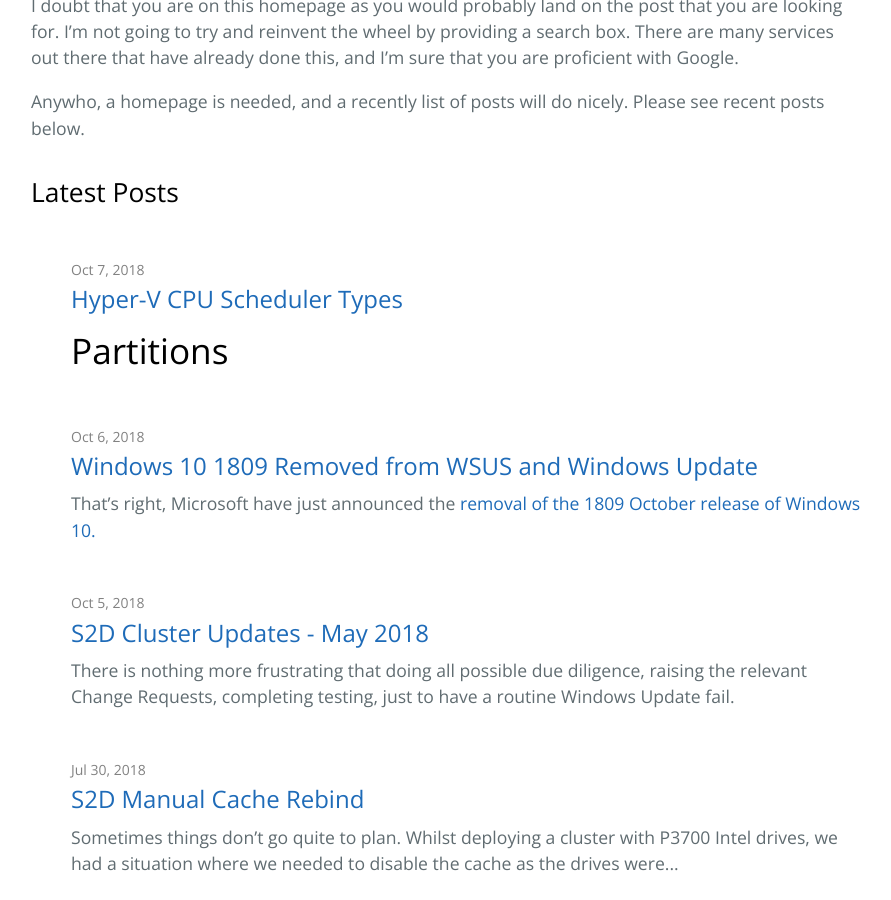
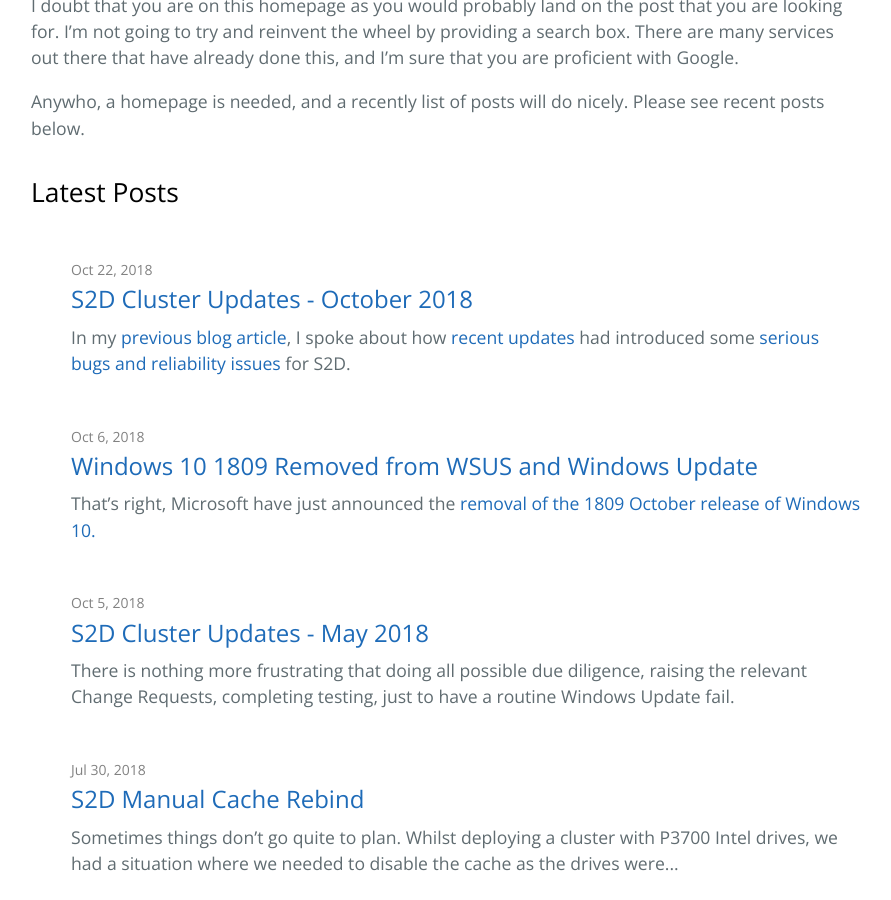
Before and after one commit to thomassmart/thomassmart.github.io, a Jekyll site: the page built from index.md, in a window 1280 px wide and 900 px high, scrolled down 473 px. Shown: the whole window, without its empty margins (193-1084 px from the left). Built offline with Jekyll 4.4.1, drawn with Linux system fonts in a browser that asks for light colours; some of the changed lines change nothing that is shown.

Commit message:
October Updates

```diff
--- a/_posts/2018-10-07-Hyper-V-CPU-Scheduler.md
+++ b/_posts/2018-10-07-Hyper-V-CPU-Scheduler.md
@@ -4,50 +4,97 @@
 date:   2018-10-07
 categories: hyper-v cpu-scheduler
 tags: blog
+published: false
 ---
+
+Recent security vulnerabilities within CPU's have resulted in a need to change some fundamental CPU scheduling within Hyper-V so to keep VM's secure. [Microsoft has an article outlining the different schedulers now available](https://docs.microsoft.com/en-us/windows-server/virtualization/hyper-v/manage/manage-hyper-v-scheduler-types). This blog article is to help with understanding the schedulers, how they work and perform, as well a briefly explaining how Hyper-V virtualises CPU resources.
 
 # Partitions
 
-When Hyper-V is installed in server OS' the way that Windows handles CPU operations changes significantly. Once installed, workloads a separated into 'Partitions' and the CPU operations within these partitions are sent to the hypervisor scheduler. Each virtual machine that is in operation creates a child partition and the Hyper-V machine lives within a parent partition.
+When Hyper-V is installed in server OS, the way that Windows handles CPU operations changes significantly. Once the role is installed, workloads a separated into 'Partitions' and the CPU operations within these partitions are sent to the hypervisor scheduler. Partitioning allows to keep each VM within their own container, excluding them from being aware of each other. When a VM is powered on, the hypervisor creates a child partition, for that VM. The Hyper-V host is created a root partition by the hypervisor at OS boot.
 
 This is best described in the image below
 
 ![ Child and Parent Partition Hyper-V ]({{ site.url }}/assets/img/cpuscheduler/Partitions.png)
 
-The root partition is in fact a VM! This root partition has significantly more privileges than that of a standard VM, and also orchestrates management of VM (Through the VM worker processes and VM Management Service).
+The Hyper-V Host root partition is in fact a VM! It is worth mentioning, that this root partition has significantly more privileges than that of a standard VM. The root partition  also orchestrates management of VM (Through the VM worker processes and VM Management Service). Partitions are managed by the hypervisor.
 
 # CPU Scheduler
 
-Up until now there has only been a single, 'fair share' scheduler. The scheduler takes the CPU operations from partitions - Virtual Processors (VP's) and distributes them to physical logical processors (LP's). The scheduler resides within the hypervisor level in the above image.
+Up until now there has only been a single, 'fair share' scheduler. The scheduler takes the CPU operations from the partition's CPU Virtual Processors (VP's) and distributes them to the host's physical logical processors (LP's). The scheduler resides within the hypervisor level in the above image.
 
-The fair share scheduler has served us well for many years, with its round robing sharing mechanism. Unfortunately it relies on assuming that isolation is adhered to at the CPU during operations.
+The fair share scheduler has served us well for many years, with its round robing sharing mechanism. Unfortunately the scheduler relies on assuming that each LP is completely isolated from each other LP.
 
-Simultaneous multithreading (SMT), which is also known as Hyper-Threading in Intel World, allows processors to parallelize operations from multiple threads through time division, this results in a an increase in performance.
-![ Hyper Threading Hyper-V ]({{ site.url }}/assets/img/cpuscheduler/hyperthreading.png)
+Simultaneous multithreading (SMT), which is also known as Hyper-Threading in Intel World, allows processors to parallelise operations from multiple threads, this results in a an increase in modest performance.
 
- In recent times SMT has suffered from some serious security vulnerabilities that no longer allows us to assume that workloads are isolated once sent to the CPU.
+![Simultaneous multithreading SMT Hyper Threading Hyper-V ]({{ site.url }}/assets/img/cpuscheduler/hyperthreading.png)
+
+ In recent times SMT has suffered from some serious security vulnerabilities that no longer allows us to assume that VM's VP's are isolated once sent to the Host's LP's. Some of the most notable recent vulnerabilities are:
 
  * [Intel L1 Terminal Fault (L1TF)](https://www.intel.com/content/www/us/en/architecture-and-technology/l1tf.html)
-  * [Meltdown and Spectre - Which affects many vendors, Intel and AMD included.](https://meltdownattack.com/)
+ * [Meltdown and Spectre](https://meltdownattack.com/) - Which affects many vendors, Intel and AMD included.
 
-Microsoft has worked with Vendors to resolve these issues, with numerous Windows Updates, often containing CPU microcode attempting to resolve the critical vulnerabilities. Regardless of if these issues are resolved, we can no longer assume that the CPU is secure enough to handle sensitive workloads.
+Microsoft has worked with vendors to resolve these issues. Numerous Windows Updates, often containing CPU microcode ,attempting to resolve the critical vulnerabilities have been released. Regardless of if these issues are 100% resolved, we can no longer assume that the CPU is secure enough to handle sensitive workloads when virtualising.
 
-Microsoft has recognised this and has created new CPU schedulers, which are available within Update 2018.07 C on Server 2016 and Server 2019.
+Microsoft has recognised this, and has created new CPU schedulers. These new CPU hypervisor schedulers are available within Update 2018.07 C on Server 2016, Server 2019 and Windows 10..
 
 The new schedulers are:
 
 * 'Classic'  - Traditional round robin scheduler that we all know
-* 'Core'     - Offers stronger boundries through the constraining of VP's to LP's. Over subscription isn't possible
-* 'Root'      - Default in Windows 10, the scheduling is handled by the root partition, rather than the hypervisor.
-
-
+* 'Core'     - Offers stronger boundries through the constraining of VP's to LP's.
+* 'Root'      - Default in, and only recommended for, Windows 10. The scheduling is handled by the root partition, rather than the hypervisor. This allows for windows
 
 | CPU Scheduler Type | Performance | Security |
 | ----- | ----- | ----- |
-| 'Classic' | Good, allows for generous over-subscription | Low - SMT is utilised and though workloads are in separated partitions, the partition VP's can run parallelized on LP's |
-| Core Scheduler - Host SMT Enabled | Reduced compared to Classic, due to VP's being bound to LPs. SMT is exposed to the VM | Stronger as child partitions VP's are isolated for all other partitions VP's and are assigned to LP's |
-| Core Scheduler - Host SMT Disabled | Reduced even more compared to Classic  | Stronger again as operations within the child partition can't leak across VP's within the same partition |
-| Root Scheduler | Reduced | Workloads are exposed to the root partition, however workload can be analysed by Windows Defender Application Guard, so your call on this one. |
+| 'Classic' | Good, allows for generous over-subscription and performance  | Low - SMT is utilised and though workloads are in separated partitions, the partition VP's can run parallelized on LP's. This could result in one partition being privvy to the operations of a different partition |
+| Core Scheduler - Host SMT Enabled | Reduced compared to Classic, due to VP's being bound to LPs. SMT is exposed to the VM | Stronger as child partitions VP's are isolated for all other partitions VP's and are assigned to LP's for operations |
+| Core Scheduler - Host SMT Disabled | Roughly 1/2 compared to that of the classic scheduler.  | Stronger again as operations within the child partition can't leak across VP's within the same partition |
+| Root Scheduler | I didn't benchmark this, however my understanding is that it would be lower than that of either core or classic. | Child partitions are exposed to the root partition,  workload can be analysed by Windows Defender Application Guard, so your call on this one. |
+
 
 ## Performance Testings
-Coming soon.
+Test bench - HPE DL380 G7 (Old, but available)
+* 2 x Intel Xeon E5630 - 2.53 Ghz.
+  * Quad core
+  * Hyperthreading capable
+  * Total of 16 Logical Processors (LP's) when SMT Enabled.
+  * Total of 8 Logical Processors (LP's) when SMT Disabled.
+* 112 GB RAM
+* 4 x 10k 120GB HDD's in RAID 1+0
+* Windows Server 2016 - 1607
+* 16 Virtual Machines
+  * 4 VP's when host SMT is enabled.
+  * 2 VP's when host SMT is disabled.
+  * 4GB RAM
+  * Windows Server 2016 - 1607
+
+All test performed by using [Matrox Cinebench R17](https://www.maxon.net/en/products/cinebench/) for its simple usage, and single value scoring.
+
+Testing is based on VP:LP ratio. This meant that when SMT was disabled, the VP's presented through to VM's were halved.
+
+The OS' base Cinebench score is *764*
+
+![ Cinebench SMT Hyper-V ]({{ site.url }}/assets/img/cpuscheduler/host-score.png)
+
+The steps in each run process was to:
+1. Start the required number of VM's
+2. Login to every console and open Cinebench
+3. Click the start on Cinebench in each VM as close as possible.
+![ Hyper-V Starting Cinebench ]({{ site.url }}/assets/img/cpuscheduler/run-shot.png)
+4. Wait and record results for each pass
+
+### Classic scheduler
+The classic scheduler has been the default CPU scheduler since the Hyper-V inception up until Server 2019. The classic scheduler offers the highest performance variability. VP's can be assigned to any LP's. This results in a higher availability for VP's to execute operations when LP's are available.
+
+#### Results
+
+
+### Core Scheduler - SMT Enabled
+
+### Core Scheduler - SMT Disabled
+
+### Comparison
+
+## What am I running?
+
+## How do I change scheduler?
--- /dev/null
+++ b/_posts/2018-10-22-s2d-october-cluster-updates.md
@@ -0,0 +1,81 @@
+---
+layout: post
+title:  "S2D Cluster Updates - October 2018"
+date:   2018-10-22
+categories: storagespacesdirect s2d cluster hyper-converged windows-update
+tags: blog
+---
+
+
+In my [previous blog article](https://thomassmart.github.io/storagespacesdirect/s2d/cluster/hyper-converged/windows-update/2018/10/05/s2d-cluster-updates.html), I spoke about how [recent updates](https://support.microsoft.com/en-us/help/
+4103723/windows-10-update-kb4103723) had introduced some [serious bugs and reliability issues](https://support.microsoft.com/en-us/help/4462487/event-5120-with-status-io-timeout-c00000b5-after-an-s2d-node-restart-o) for S2D.
+
+
+Thankfully, with the [latest October updates - KB4462928](https://support.microsoft.com/en-us/help/4462928) these have now been resolved for Windows Server 2016!
+*The heavens rejoice*
+
+If you are already running Windows Server 2019, you'll have to wait for the next round of updates, and the issues still apply to you.
+
+## Fixes
+
+The specific fixes are:
+
+* Addresses an issue that occurs when using multiple Windows Server 2016 Hyper-V clusters. The following event appears in the log:
+“Cluster Shared Volume 'CSVName' ('CSVName') has entered a paused state because of 'STATUS_USER_SESSION_DELETED(c0000203)'. All I/O will temporarily be queued until a path to the volume is reestablished.”
+* Addresses an issue that may cause the creation of a single node cluster or the addition of more nodes to a cluster to fail intermittently.
+* Addresses an issue that occurs when restarting a node after draining the node. Event ID 5120 appears in the log with a “STATUS_IO_TIMEOUT c00000b5” message. This may slow or stop input and output (I/O) to the VMs, and sometimes the nod
+es may drop out of cluster membership.
+* Addresses memory leak issues on svchost.exe (netsvcs and IP Helper Service).
+* Addresses an issue that depletes the storage space on a cluster-shared volume (CSV) because of a Hyper-V virtual hard disk (VHDX) expansion. As a result, a Virtual Machine (VM) might continue writing data to its disk until it becomes c
+orrupted or stops working. The VM might also restart and then resume writing data until a corruption occurs.
+
+Wow! Thats a lot of goodies!
+
+## Installation
+
+Microsoft are advocating for aggresive adoption of the October updates. Extreme caution still needs to be exercised, and a full cluster shutdown is my current advise.
+
+I'd also suggest that you manually download the MSU and install using that.
+
+These are my high level step suggestions
+
+1. Download the [October MSU for Server 2016 - KB4462928 from here](http://www.catalog.update.microsoft.com/Search.aspx?q=KB4462928)
+
+2. Copy those MSU's to each of your nodes.
+
+3. Shutdown all VM's on the Cluster
+~~~~~~~~~~~
+Get-VM -ComputerName (Get-ClusterNode) | Stop-VM
+~~~~~~~~~~~
+4. Detach all virtual disks
+~~~~~~~~~~~
+Get-VirtualDisk | Disconnect-VirtualDisk
+~~~~~~~~~~~
+5. Shutdown the Cluster
+~~~~~~~~~~~
+Stop-Cluster <<CLUSTERNAME>>
+~~~~~~~~~~~
+6. Install all updates and reboot nodes
+~~~~~~~~~~~
+wusa PATH/windows10.0-kb4462928-x64_c3c3bd7c809ed0a53afab205ccbc229556f384c7.msu
+~~~~~~~~~~~
+*You may need to install service stack updates (SSU) before the October LCU*
+
+7. Start the Cluster
+~~~~~~~~~~~
+Start-Cluster <<CLUSTERNAME>>
+~~~~~~~~~~~
+8. Attach all virtual disks
+~~~~~~~~~~~
+Get-VirtualDisk | Connect-VirtualDisk
+~~~~~~~~~~~
+9. Monitor storage jobs - You may also want to invoke storage jobs
+~~~~~~~~~~~~~~~~~
+Get-StorageJob
+Get-VirtualDisk | Repair-VirtualDisk -AsJob
+Get-StoragePool S2D* | Optimize-StoragePool
+Get-StorageJob
+~~~~~~~~~~~~~~~~~
+10. Once complete power up all your VM's
+
+Its worth noting that the update window will be considerably shorter than using SCVMM or Cluster Aware updating as there are no storage rebuilds between node reboots.
```
Also changed, not shown: assets/img/cpuscheduler/host-score.png (added), assets/img/cpuscheduler/run-shot.png (added), 2 other files.
